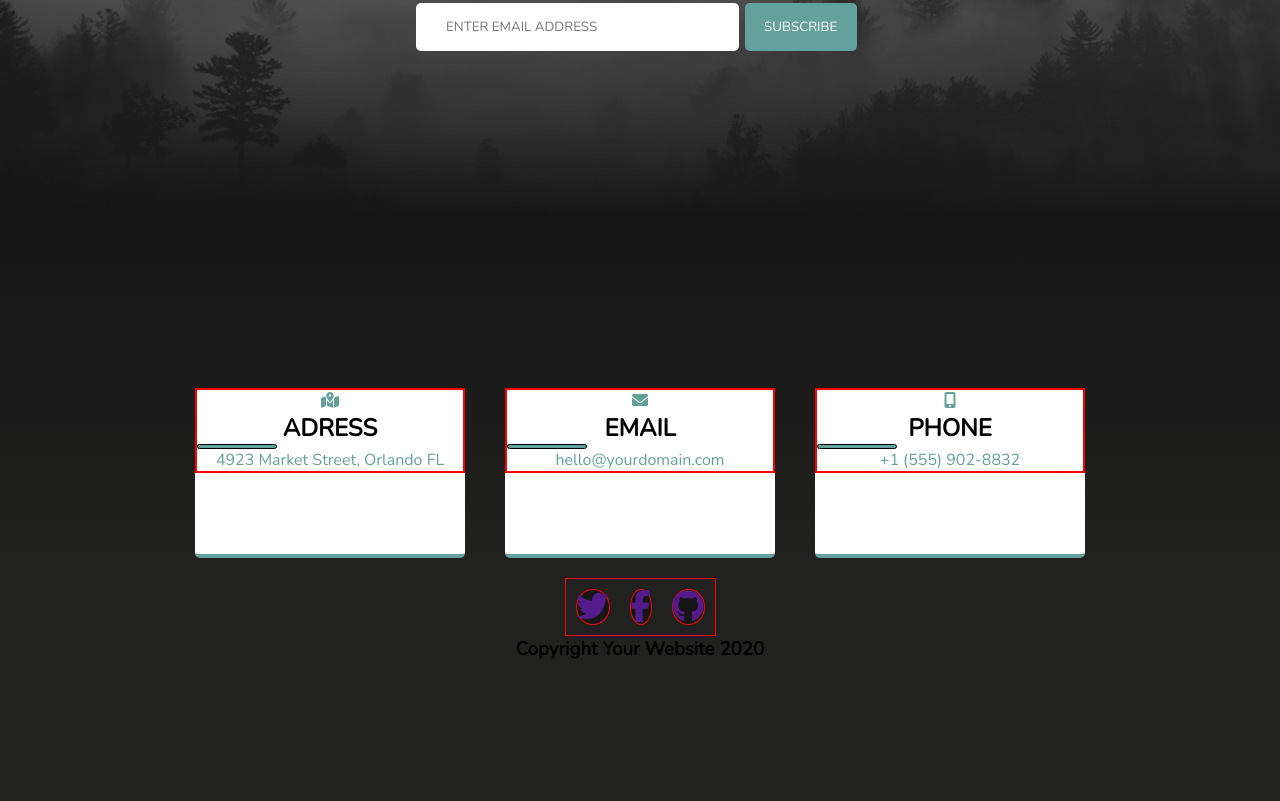
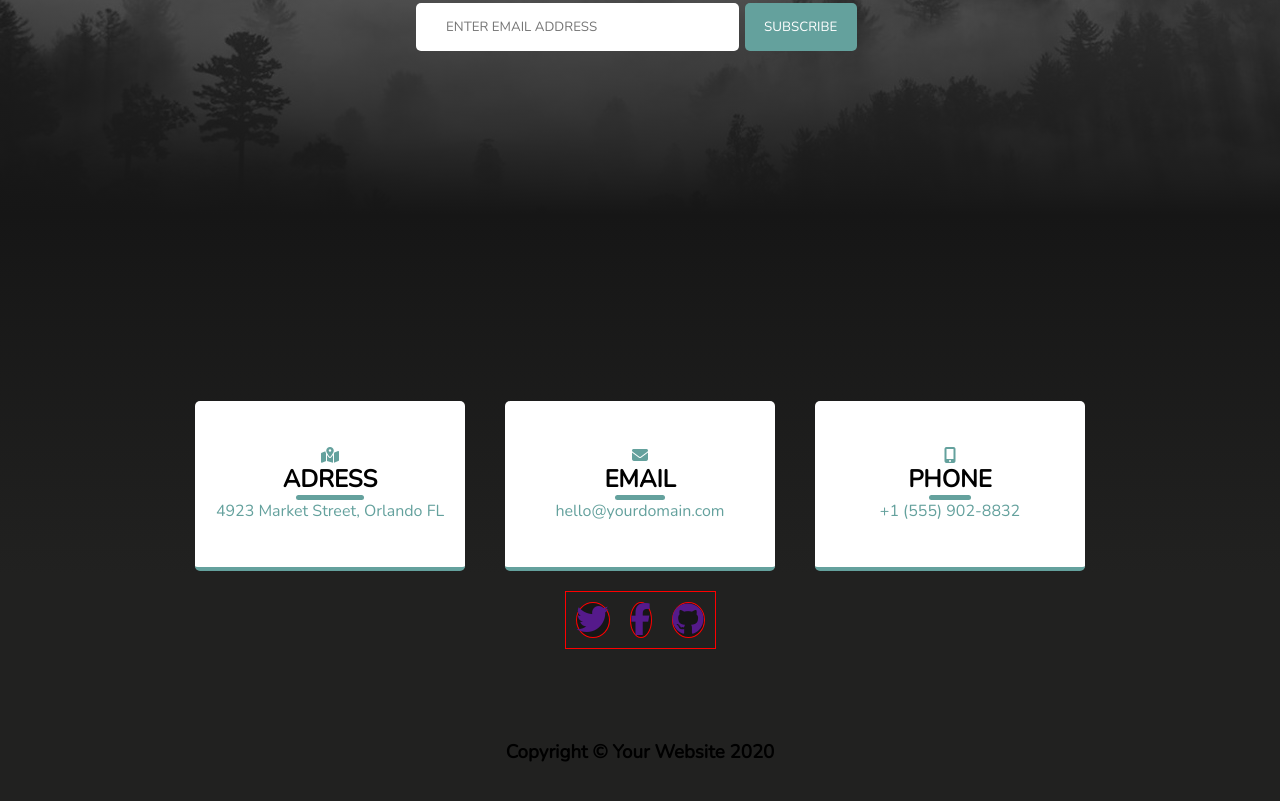
Before and after one commit to JohnJonesz/heroway-grayscale-challenge, a plain HTML site: page index.html in a window 1280 px wide. Shown: the part 2323-3124 px from the top of the page. Drawn offline with nearby package versions, Linux system fonts and the light colour scheme.

Commit message:
Footer | WIP

```diff
--- a/css/footer-black.css
+++ b/css/footer-black.css
@@ -17,9 +17,11 @@
 }
 
 .footer-black > .contacts > a {
+    display: flex;
+    align-items: center;
+    flex-direction: column;
     width: 270px;
     height: 170px;
-    text-align: center;
     margin: 20px;
     border: 4px solid#64A19D;
     border-top: none;
@@ -27,10 +29,14 @@
     border-right: none;
     background-color: #FFF;
     border-radius: 5px;
+    justify-content: center;
 }
 
 .footer-black > .contacts > a > .info {
-    border: 2px solid red;
+    display: flex;
+    flex-direction: column;
+    justify-content: center;
+    align-items: center;
 }
 
 .footer-black > .contacts > a > .info > h2 {
@@ -54,7 +60,6 @@
 }
 
 .footer-black > .contacts > a > .info > .bar {
-    border: 1px solid #000;
     background-color: #64A19D;
     width: 30%;
     height: 5px;
@@ -73,3 +78,10 @@
     border-radius: 50%;
     background-color: #161616;
 }
+
+.footer-black > h3 {
+    position: absolute;
+    bottom: 50px;
+    align-items: flex-end;
+    justify-content: flex-end;
+}
--- a/index.html
+++ b/index.html
@@ -151,7 +151,7 @@
 
     </div>
 
-    <h3>Copyright Your Website 2020</h3>
+    <h3>Copyright &copy; Your Website 2020</h3>
   </section>
 
   <!-- FOOTER-BLACK END -->
```
